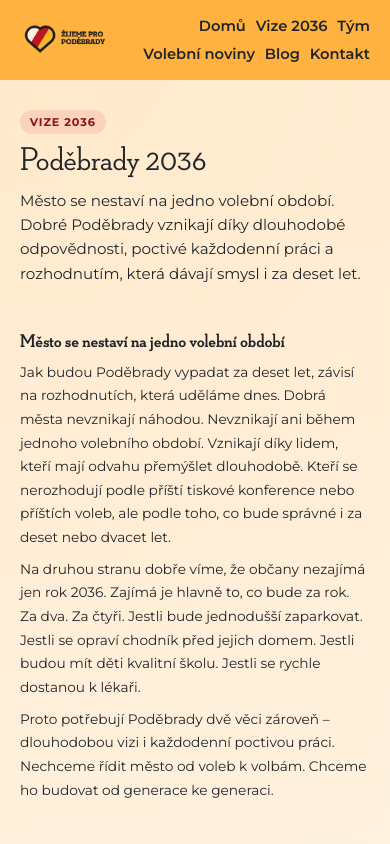
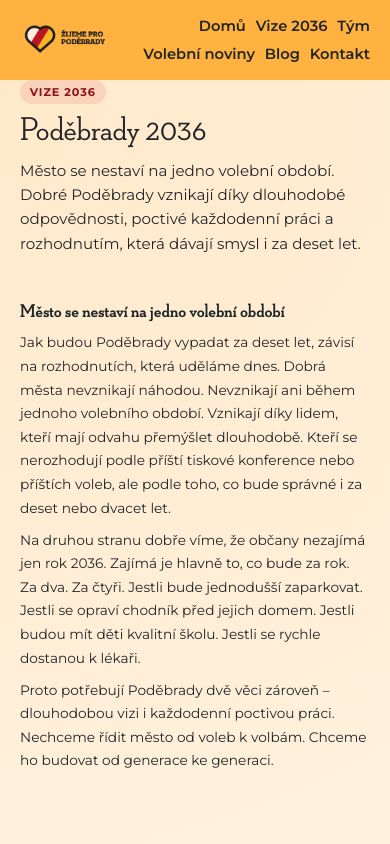
Before and after one commit to muzikp/www.zijemepropodebrady.cz, a SvelteKit app: page /vize-2036 in a window 390 px wide. Shown: the top 844 px of the page. Built offline with nearby package versions, Linux system fonts and the light colour scheme.

Commit message:
Adjust Vize 2036 spacing

```diff
--- a/src/routes/vize-2036/+page.svelte
+++ b/src/routes/vize-2036/+page.svelte
@@ -188,7 +188,8 @@
 		background:
 			radial-gradient(circle at top left, rgba(255, 178, 64, 0.2), transparent 35%),
 			linear-gradient(180deg, #fff7ed 0%, #fffdf8 100%);
-		padding: 120px 0 72px;
+		padding: 0 0 72px;
+		margin-top: 100px;
 		color: var(--dark-gray-color);
 	}
 
@@ -245,7 +246,7 @@
 	}
 
 	.intro-copy h2 {
-		margin: 0.2rem 0 0;
+		margin: 0.25rem 0 0;
 		font-family: 'Neutraface Slab Display', 'Montserrat', sans-serif;
 		font-size: 1.35rem;
 		line-height: 1.15;
@@ -284,7 +285,7 @@
 		}
 
 		.page {
-			padding-top: 110px;
+			margin-top: 80px;
 		}
 
 	}
```
